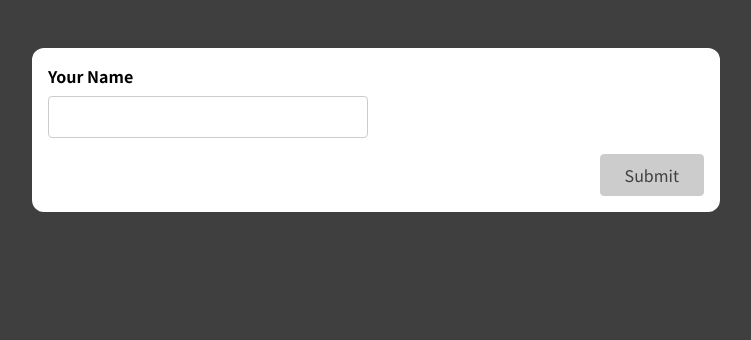
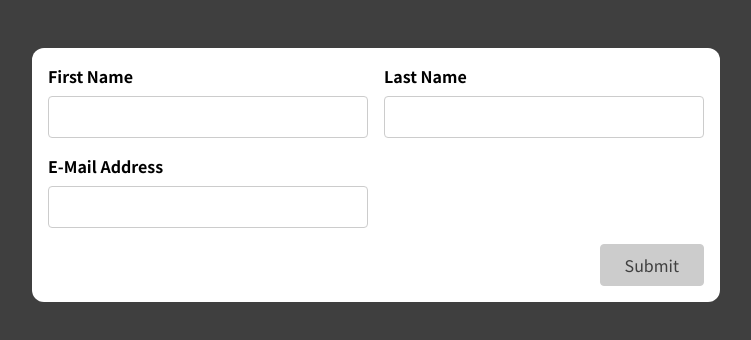
Before and after one commit to JahanU/notionAPI-gym-stats, a React (Create React App) app in the folder frontend/: page / in a window 1280 px wide. Shown: the top 340 px of the page, without its empty margins (264-1015 px from the left). Built offline with nearby package versions, Linux system fonts and the light colour scheme.

Commit message:
Classic form field

```diff
--- a/frontend/src/App.js
+++ b/frontend/src/App.js
@@ -1,10 +1,11 @@
-import SimpleInput from './components/SimpleInput';
-// import BasicForm from './components/BasicForm';
+// import SimpleInput from './components/SimpleInput';
+import BasicForm from './components/BasicForm';
 
 function App() {
   return (
     <div className="app">
-      <SimpleInput />
+      {/* <SimpleInput /> */}
+      <BasicForm />
     </div>
   );
 }
--- a/frontend/src/components/BasicForm.js
+++ b/frontend/src/components/BasicForm.js
@@ -1,22 +1,94 @@
+import e from 'cors';
+import useInput from '../hooks/use-input';
+
+const isNameValid = (name) => {
+  return name.length > 3
+}
+
+const isEmailValid = (email) => {
+  return email.includes('@');
+}
+
+
 const BasicForm = (props) => {
+
+  const {
+    value: firstName,
+    valueIsValid: firstNameIsValid,
+    inputHasError: inputFirstNameHasError,
+    valueChangeHandler: firstNameChangeHandler,
+    inputBlurHandler: firstNameBlurHandler,
+    reset: resetFirstName
+  } = useInput(isNameValid);
+
+  const {
+    value: secondName,
+    valueIsValid: secondNameIsValid,
+    inputHasError: inputSecondNameHasError,
+    valueChangeHandler: secondNameChangeHandler,
+    inputBlurHandler: secondNameBlurHandler,
+    reset: resetSecondName
+  } = useInput(isNameValid);
+
+  const {
+    value: email,
+    valueIsValid: emailIsValid,
+    inputHasError: inputEmailHasError,
+    valueChangeHandler: emailChangeHandler,
+    inputBlurHandler: emailBlurHandler,
+    reset: resetEmail
+  } = useInput(isEmailValid);
+
+  const formIsValid = firstNameIsValid && secondNameIsValid && emailIsValid;
+
+  const formSubmitHandler = (e) => {
+    e.preventDefault();
+
+    if (!formIsValid) return;
+
+    console.log('submitted!');
+    resetFirstName();
+    resetSecondName();
+    resetEmail();
+  }
+
+  const fNameInputClass = inputFirstNameHasError ? 'form-control invalid' : 'form-control';
+  const sNameInputClass = inputSecondNameHasError ? 'form-control invalid' : 'form-control';
+  const emailInputClass = inputEmailHasError ? 'form-control invalid' : 'form-control';
+
   return (
-    <form>
+    <form onSubmit={formSubmitHandler}>
       <div className='control-group'>
-        <div className='form-control'>
+        <div className={fNameInputClass}>
           <label htmlFor='name'>First Name</label>
-          <input type='text' id='name' />
+          <input
+            onChange={firstNameChangeHandler}
+            onBlur={firstNameBlurHandler}
+            type='text'
+            id='name' />
+          {inputFirstNameHasError && <p>Please enter a valid name, {firstName} too short</p>}
         </div>
-        <div className='form-control'>
+        <div className={sNameInputClass}>
           <label htmlFor='name'>Last Name</label>
-          <input type='text' id='name' />
+          <input
+            onChange={secondNameChangeHandler}
+            onBlur={secondNameBlurHandler}
+            type='text' id='name' />
+          {inputSecondNameHasError && <p>Please enter a valid name, {secondName} too short</p>}
+
         </div>
       </div>
-      <div className='form-control'>
+      <div className={emailInputClass}>
         <label htmlFor='name'>E-Mail Address</label>
-        <input type='text' id='name' />
+        <input
+          onChange={emailChangeHandler}
+          onBlur={emailBlurHandler}
+          type='text' id='name' />
+        {inputEmailHasError && <p>Please enter a email, {email} is not valid</p>}
+
       </div>
       <div className='form-actions'>
-        <button>Submit</button>
+        <button disabled={!formIsValid}>Submit</button>
       </div>
     </form>
   );
--- a/frontend/src/hooks/use-input.js
+++ b/frontend/src/hooks/use-input.js
@@ -5,12 +5,8 @@ const useInput = (validateValue) => {
     const [value, setValue] = useState('');
     const [isTouched, setIsTouched] = useState(false);
 
-    const valueIsValid = value.length > 3;
+    const valueIsValid = validateValue(value);
     const inputHasError = !valueIsValid && isTouched;
-
-    console.log('isTouched: ', isTouched);
-    console.log('value is valid: ', valueIsValid);
-    console.log('inputHasError: ', inputHasError);
 
     const valueChangeHandler = (e) => {
         setValue(e.target.value);
--- a/frontend/src/index.css
+++ b/frontend/src/index.css
@@ -37,8 +37,9 @@ body {
 }
 
 .form-control.invalid input {
-  background-color: red;
-  opacity: 10%;
+  background-color: rgb(255, 201, 201);
+  opacity: 90%;
+  border-color: grey;
 }
 
 .form-control input,
```
Also changed, not shown: 1 other file (tests, documents, lock files or other folders).
